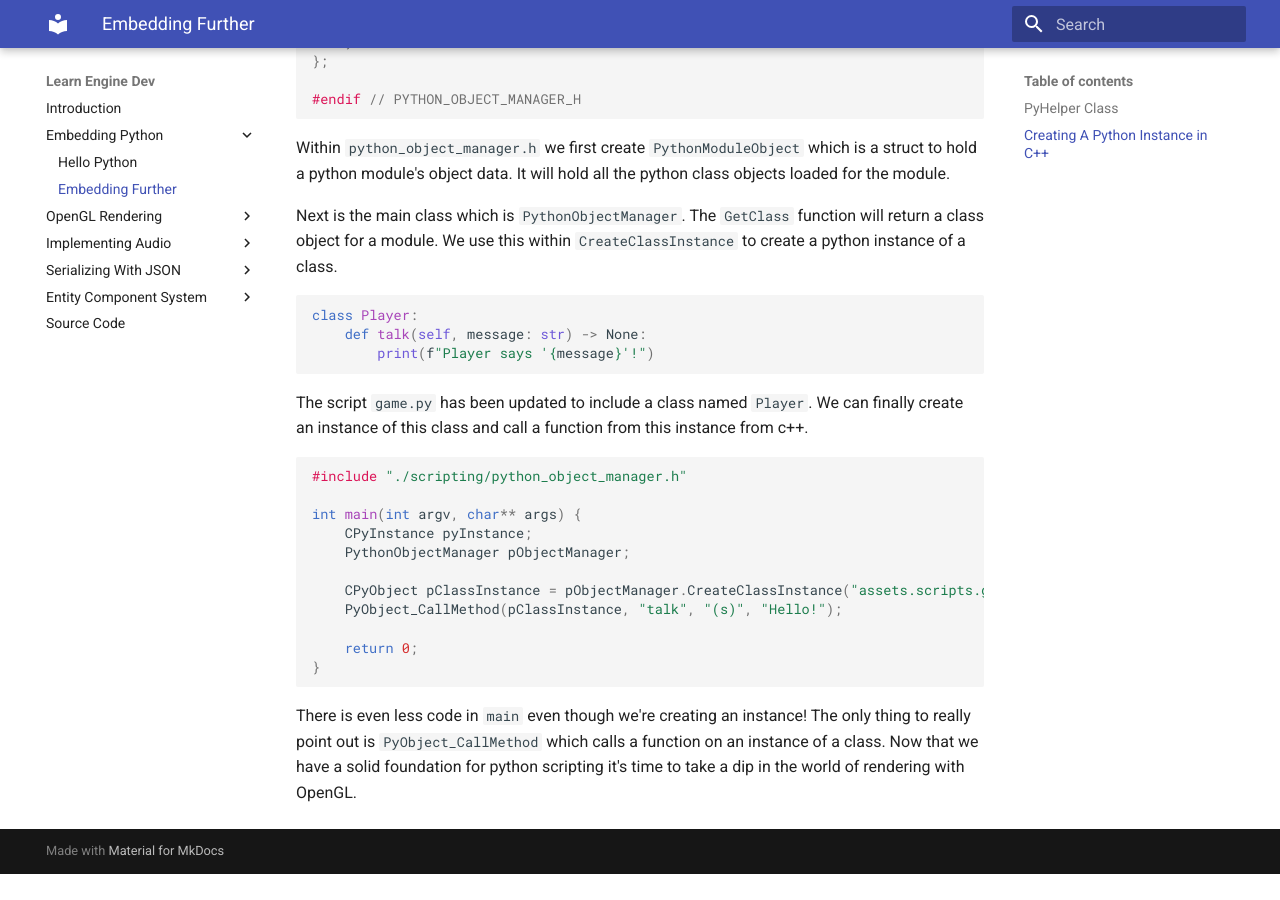
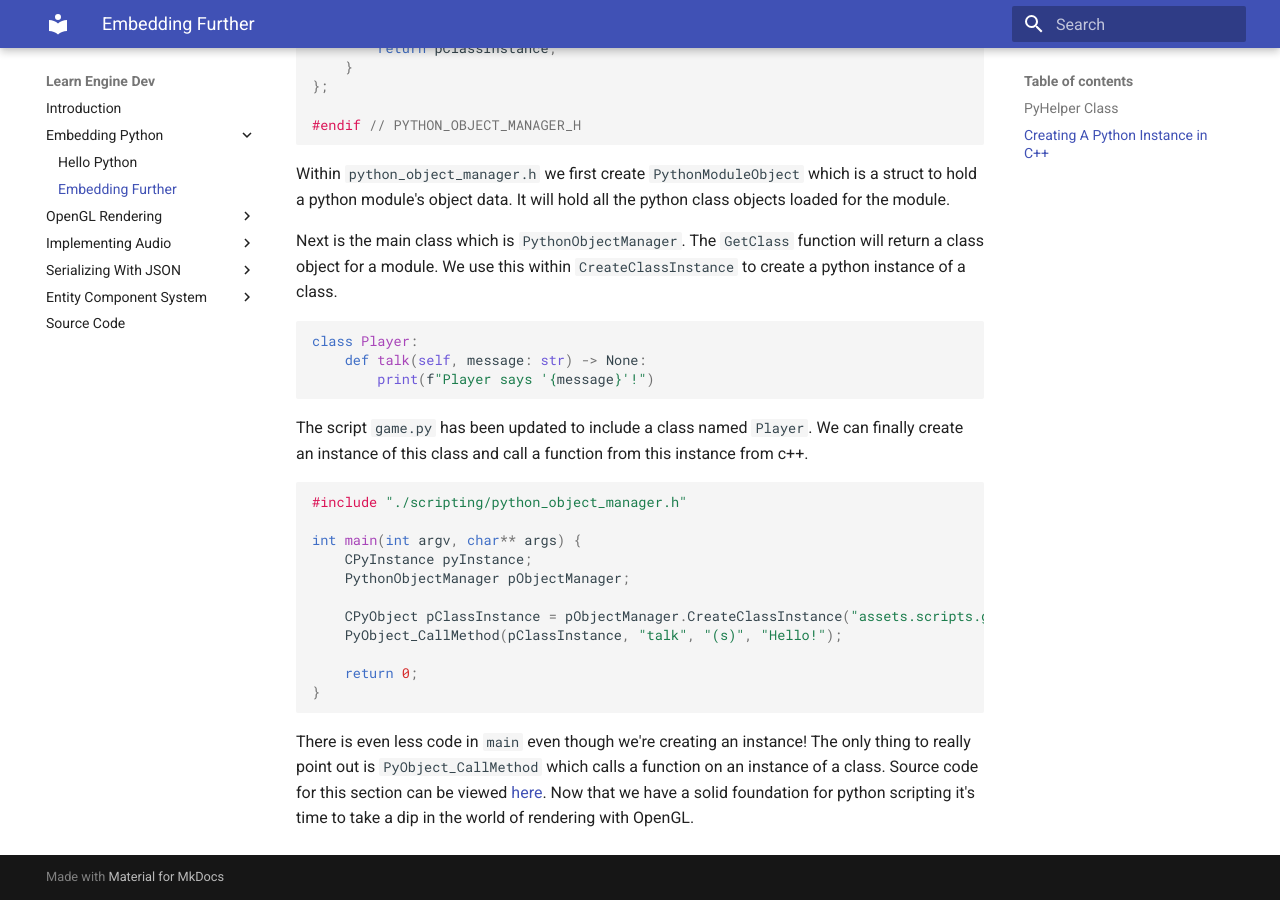
Before and after one commit to Chukobyte/learn-engine-dev, an MkDocs documentation site: the page built from docs/embedding_python/embedding_further.md, in a window 1280 px wide and 900 px high, scrolled down 3691 px. Built offline with MkDocs 1.6.1 and Material for MkDocs 9.7.7, drawn with Linux system fonts in a browser that asks for light colours; before the commit the page ends 4565 px from its top, so only the background shows below that; some of the changed text lies outside the part shown.

Commit message:
Adding source code links to embedded python section.

````diff
--- a/docs/embedding_python/embedding_further.md
+++ b/docs/embedding_python/embedding_further.md
@@ -124,7 +124,7 @@
 }
 ```
 
-This is similar to the code snippet we've created in the previous section, but instead of using `PyObject` we are using `CPyObject`.  `Py_BuildValue` builds a tuple of arguements that we can then pass to a python function.  With the argument defined, we can now call `PyObject_CallObject` with an argument.
+This is similar to the code snippet we've created in the previous section, but instead of using `PyObject` we are using `CPyObject`.  `Py_BuildValue` builds a tuple of arguements that we can then pass to a python function.  With the argument defined, we can now call `PyObject_CallObject` with an argument.  If you would like to double check your code you can view the source code for this section [here](https://github.com/Chukobyte/learn-engine-dev/tree/main/src/1.embedding_python/1.2.using_pyhelper).
 
 ## Creating A Python Instance in C++
 
@@ -205,4 +205,4 @@
 }
 ```
 
-There is even less code in `main` even though we're creating an instance!  The only thing to really point out is `PyObject_CallMethod` which calls a function on an instance of a class.  Now that we have a solid foundation for python scripting it's time to take a dip in the world of rendering with OpenGL.
+There is even less code in `main` even though we're creating an instance!  The only thing to really point out is `PyObject_CallMethod` which calls a function on an instance of a class.  Source code for this section can be viewed [here](https://github.com/Chukobyte/learn-engine-dev/tree/main/src/1.embedding_python/1.3.create_python_instance).  Now that we have a solid foundation for python scripting it's time to take a dip in the world of rendering with OpenGL.
````
